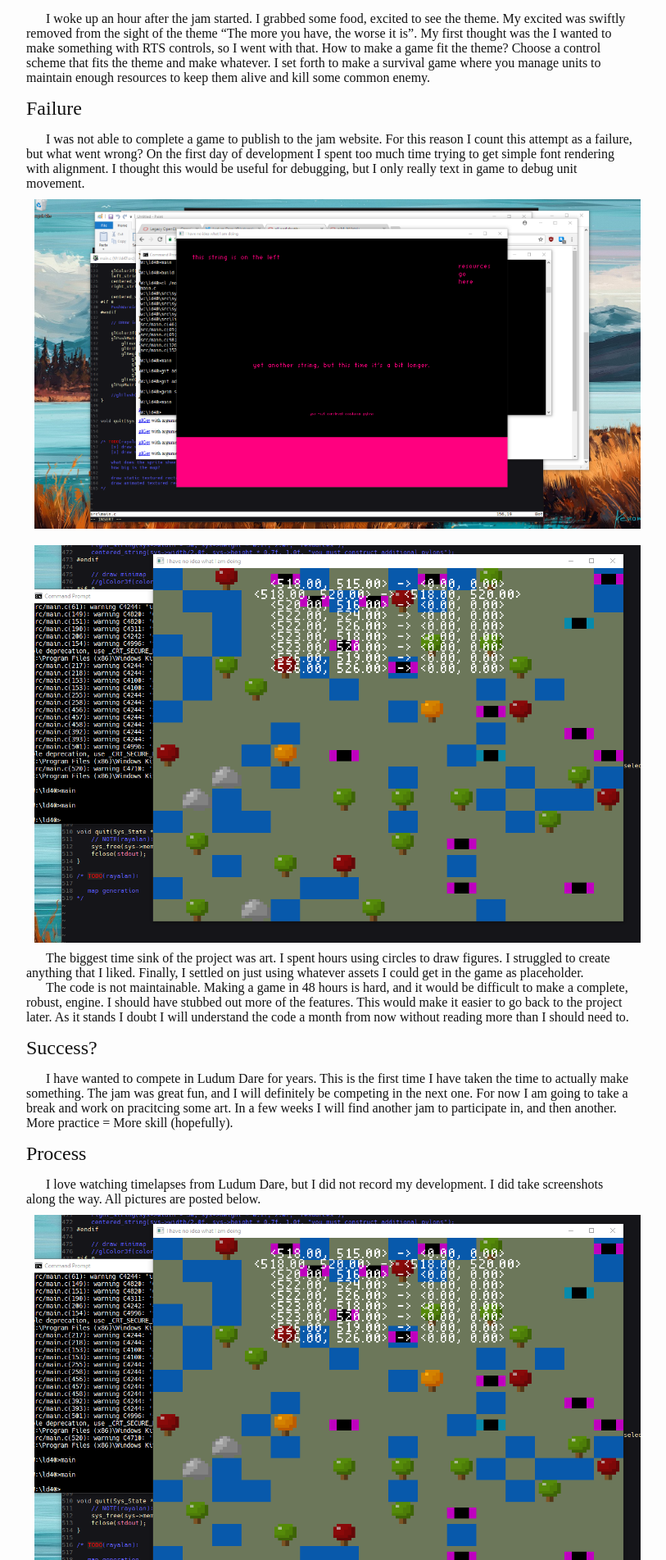
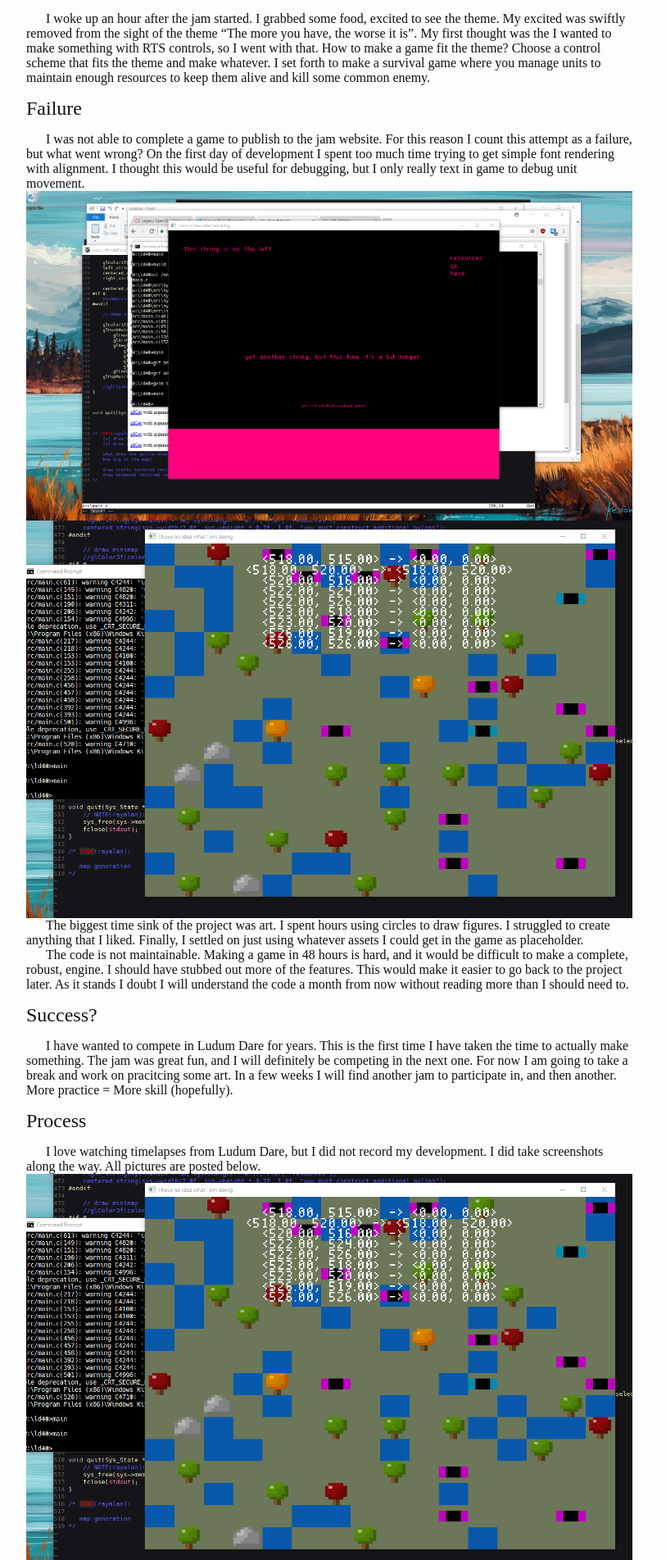
Before and after one commit to rayalankenyon/rayalankenyon.github.io, a Jekyll site: the page built from _posts/2017-12-05-ludum-dare-40-post-mortem.md, in a window 1280 px wide. Shown: the part 610-2513 px from the top of the page at 82% size, without its empty margins (238-1051 px from the left). Built offline with Jekyll 4.4.1, drawn with Linux system fonts in a browser that asks for light colours.

Commit message:
remove image change attempts

```diff
--- a/_sass/minima/_base.scss
+++ b/_sass/minima/_base.scss
@@ -43,8 +43,6 @@ ul, ol, dl, figure,
  * Images
  */
 img {
-    margin: 5px 5px 5px 5px;
-    padding: 5px 5px 5px 5px;
   max-width: 100%;
   vertical-align: middle;
 }
```
Also changed, not shown: favicon.ico (added).
